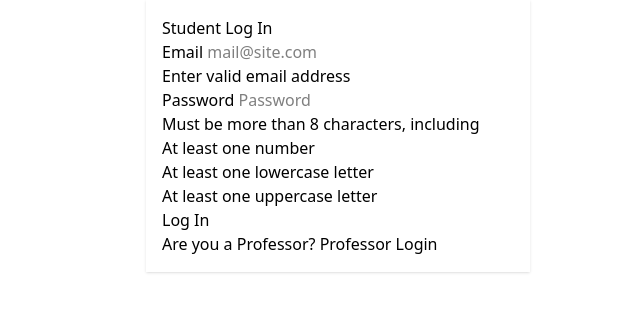
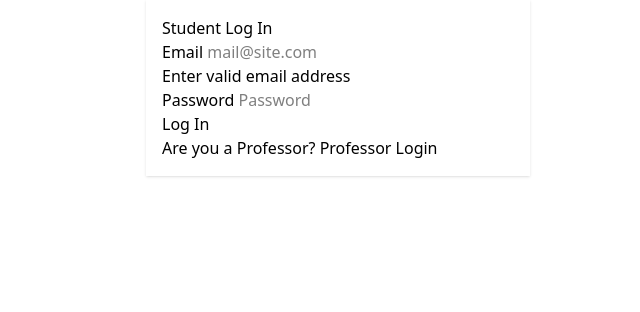
Before and after one commit to Arman511/NothingCoABDNcs_Soc_Apr25_hack, a Flask app: page /student/login in a window 1280 px wide. Shown: the part 100-412 px from the top of the page, without its empty margins (302-942 px from the left). Run offline with Flask 3, Linux system fonts and the light colour scheme; some libraries are stand-ins or nearby versions.

Commit message:
added button

```diff
--- a/templates/dash_stu.html
+++ b/templates/dash_stu.html
@@ -1,4 +1,5 @@
 {% extends "base.html" %}
 {% block content %}
     <div class="card-wrapper"></div>
+    <button class="courses-button">My Courses</button>
 {% endblock content %}
--- a/templates/login_stu.html
+++ b/templates/login_stu.html
@@ -22,15 +22,6 @@
                            placeholder="Password"
                            autocomplete="password"
                            required />
-                    <p class="validator-hint">
-                        Must be more than 8 characters, including
-                        <br />
-                        At least one number
-                        <br />
-                        At least one lowercase letter
-                        <br />
-                        At least one uppercase letter
-                    </p>
                 </div>
                 <p class="error error--hidden"></p>
                 <input type="submit" value="Log In" class="btn" id="submit" />
```
